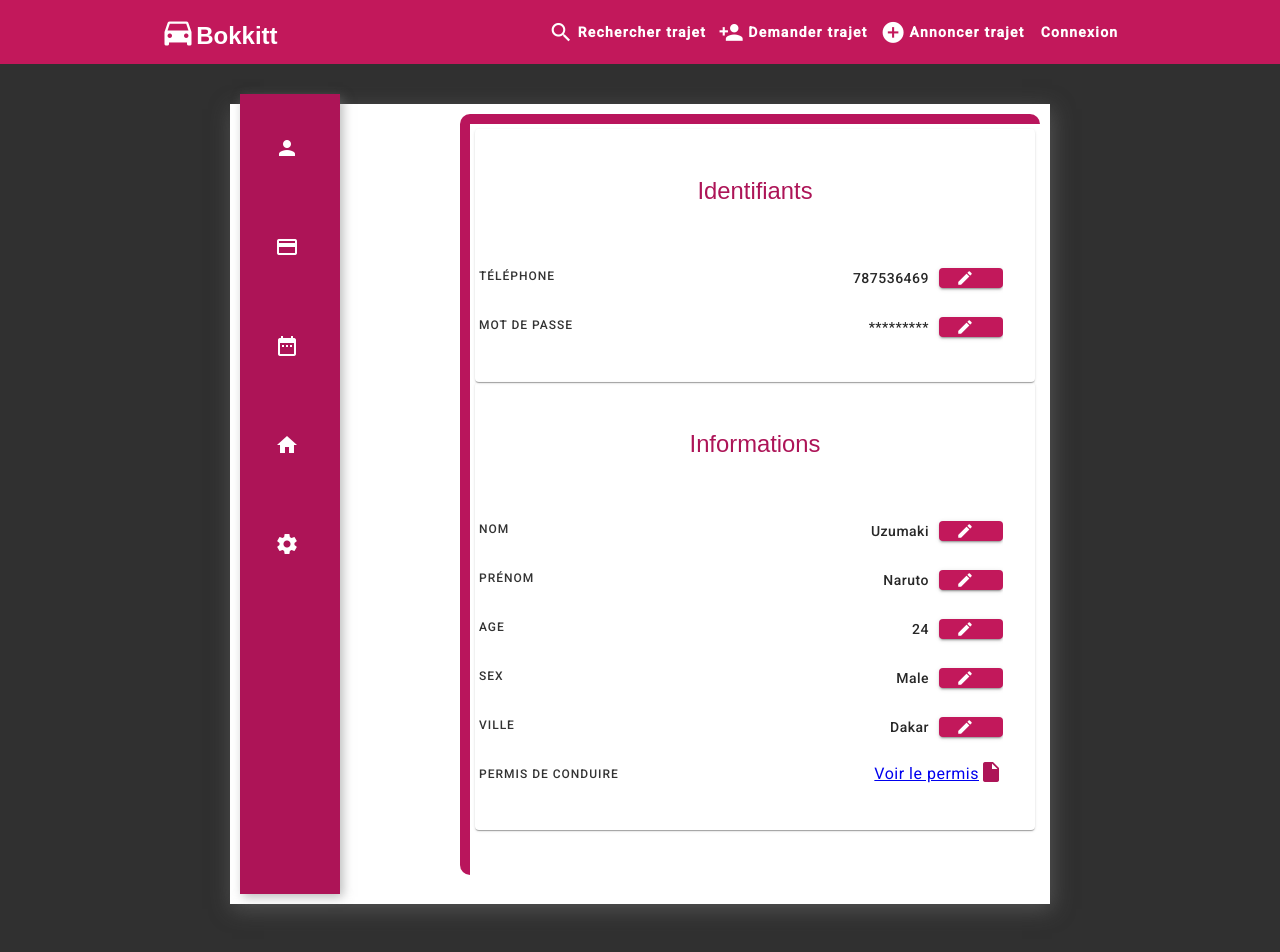
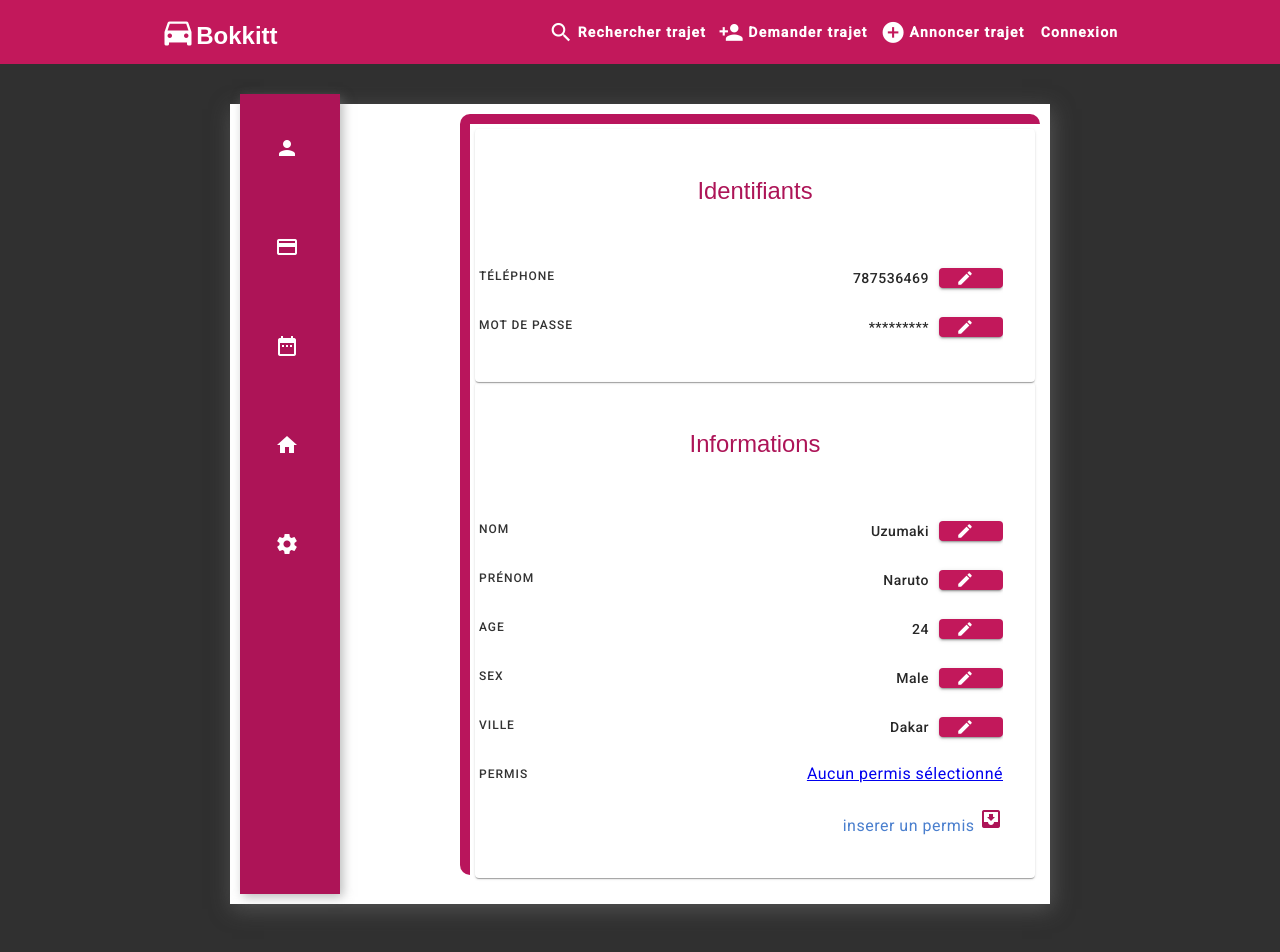
Before and after one commit to mouhamadoudou/Bokkitt-Front, an Angular app: page / in a window 1280 px wide. Shown: the top 952 px of the page. Built offline with nearby package versions, Linux system fonts and the light colour scheme.

Commit message:
feat (dashboard) :

```diff
--- a/src/app/User-infos/dashboard/dashboard.component.css
+++ b/src/app/User-infos/dashboard/dashboard.component.css
@@ -298,10 +298,10 @@ mat-card-content {
   }
 }
 
-.insertLicense {
+.insert-license-icon {
   /* float: right; */
   color:#AD1457;
-  margin-bottom: 4px;
+  margin-top: 1px;
   margin-left: auto;
   &:hover {
     color: #413a3c;
@@ -313,3 +313,17 @@ mat-card-content {
 .insert-licence-contanair {
   margin-bottom: 17px;
 }
+
+.licence-upload {
+  width: 200px;
+  color: #FFFFFF;
+  font-weight: 500;
+  background-color: #b9155c;
+}
+
+.fileName {
+  color: rgb(74, 127, 206);
+  cursor: pointer;
+  font-size: 16px;
+  margin-top: -15px;
+}
--- a/src/app/User-infos/dashboard/dashboard.component.html
+++ b/src/app/User-infos/dashboard/dashboard.component.html
@@ -182,15 +182,34 @@
                         <mat-list-item>
                             <div class="list-contenair">
                                 <h2>
-                                    Permis de conduire
+                                    Permis
                                 </h2>
                                 <div class="insert-licence-contanair">
-                                    <a href="path/to/your/document.pdf" target="_blank">Voir le permis</a>
-                                    <mat-icon (click)="insertLicense()" class="insertLicense">
-                                        insert_drive_file</mat-icon>
+                                    <a href="path/to/your/document.pdf" target="_blank">{{ licenceName }}</a>
                                 </div>
 
                             </div>
+
+                        </mat-list-item>
+                        <mat-list-item>
+                            <div class="list-contenair">
+                                <h2>
+                                </h2>
+                                <div class="insert-licence-contanair">
+                                    <!-- <mat-icon (click)="insertLicense()"  class="insertLicense">
+                                        insert_drive_file</mat-icon> -->
+                                    <label for="fileUpload" class="custom-file-upload">
+                                        <span class="fileName"> inserer un permis </span>
+                                        <mat-icon class="insert-license-icon"> move_to_inbox </mat-icon>
+
+                                    </label>
+                                    <input id="fileUpload" class="licence-upload" type="file"
+                                        (change)="onFileSelected($event)" style="display: none;">
+                                    <!-- <span id="fileName" class="fileName">{{ licenceName }}</span> -->
+
+                                </div>
+                            </div>
+
                         </mat-list-item>
                     </mat-list>
 
--- a/src/app/User-infos/dashboard/dashboard.component.ts
+++ b/src/app/User-infos/dashboard/dashboard.component.ts
@@ -15,4 +15,14 @@ export class DashboardComponent {
   insertLicense() {
 
   }
+
+  licenceName: string = 'Aucun permis sélectionné';
+
+  onFileSelected(event: any) {
+    const file: File = event.target.files[0];
+    console.log(file)
+    if (file) {
+      this.licenceName = file.name;
+    }
+  }
 }
```
